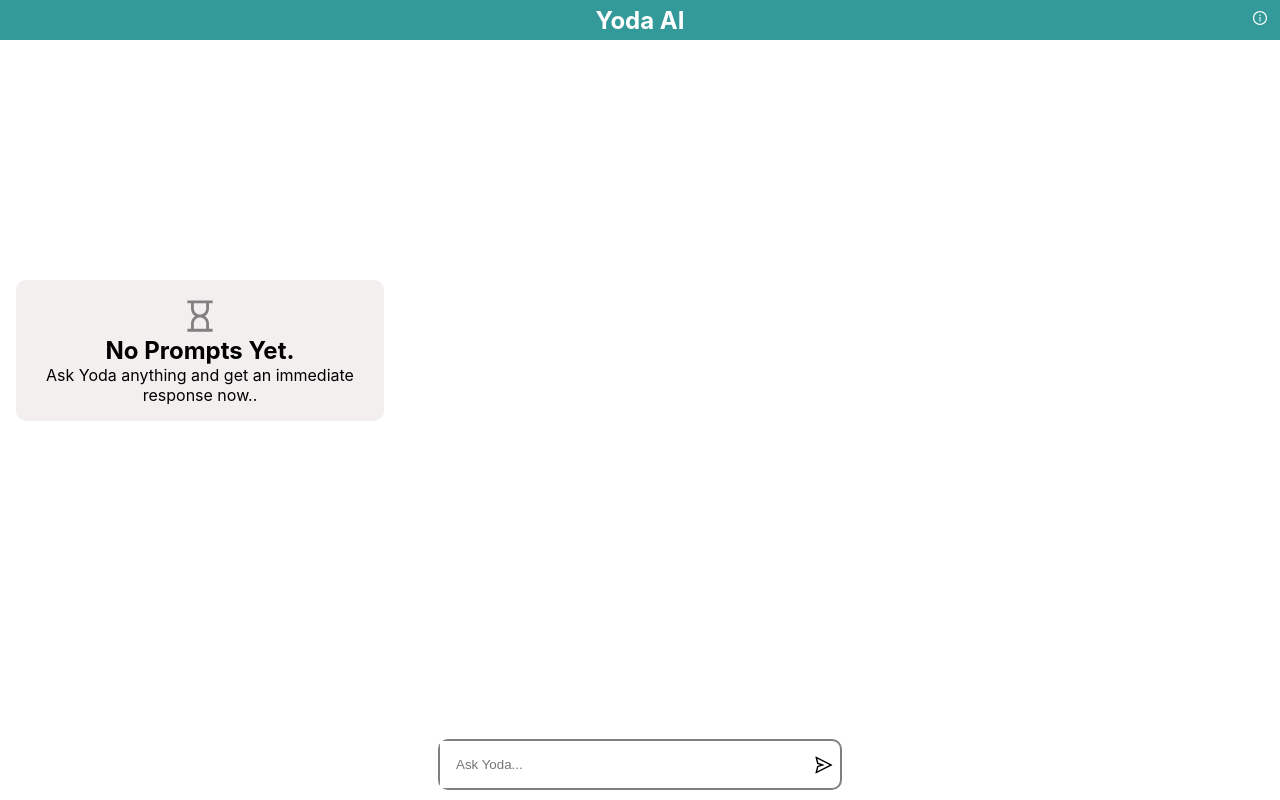
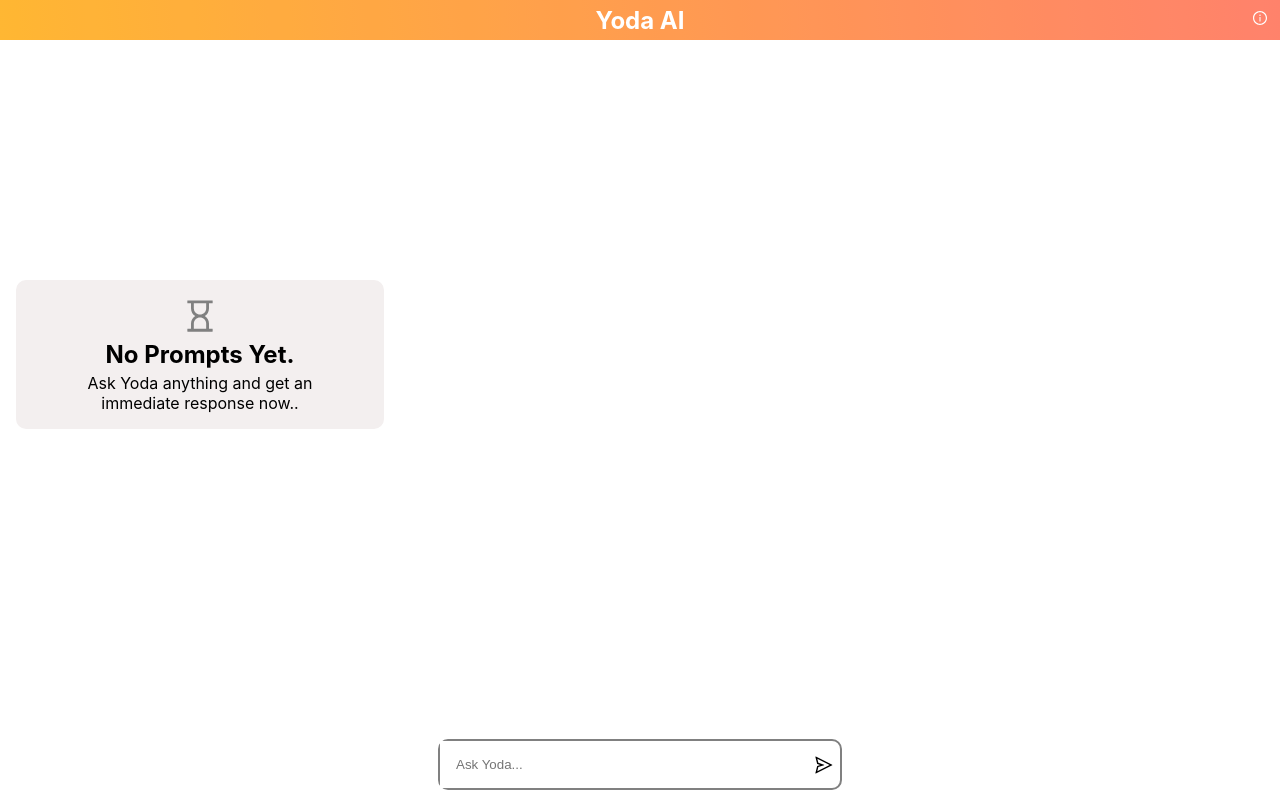
Before and after one commit to efenstakes/yoda-ai-browser-extension, a React (Create React App) app: page / in a window 1280 px wide. Built offline with nearby package versions, Linux system fonts and the light colour scheme.

Commit message:
update colors and spacing

```diff
--- a/src/components/header/component.css
+++ b/src/components/header/component.css
@@ -13,8 +13,11 @@
     justify-content: center;
     align-items: center;
 
-
-    background-color: teal;
+    background-image: linear-gradient(
+        84deg,
+        orange,
+        tomato
+    );
     backdrop-filter: blur(10px);
     opacity: .8;
     color: white;
@@ -48,8 +51,8 @@
     justify-content: center;
     align-items: center;
 
-    color: teal;
-    border: 2px solid teal;
+    color: orange;
+    border: 2px solid orange;
     border-radius: 50%;
 }
 
--- a/src/components/no_prompts/component.css
+++ b/src/components/no_prompts/component.css
@@ -5,7 +5,7 @@
     flex-direction: column;
     justify-content: center;
     align-items: center;
-
+    gap: .25rem;
 
     background-color: #f3efef;
 
@@ -18,5 +18,5 @@
 .no_prompts_text {
 
     text-align: center;
-    max-width: 280px;
+    max-width: 300px;
 }
--- a/src/components/no_prompts/component.jsx
+++ b/src/components/no_prompts/component.jsx
@@ -14,7 +14,7 @@ const NoPrompts = () => {
               No Prompts Yet.
             </h2>
 
-            <p>
+            <p className='no_prompts_text'>
               Ask Yoda anything and get an immediate response now..
             </p>
 
```
